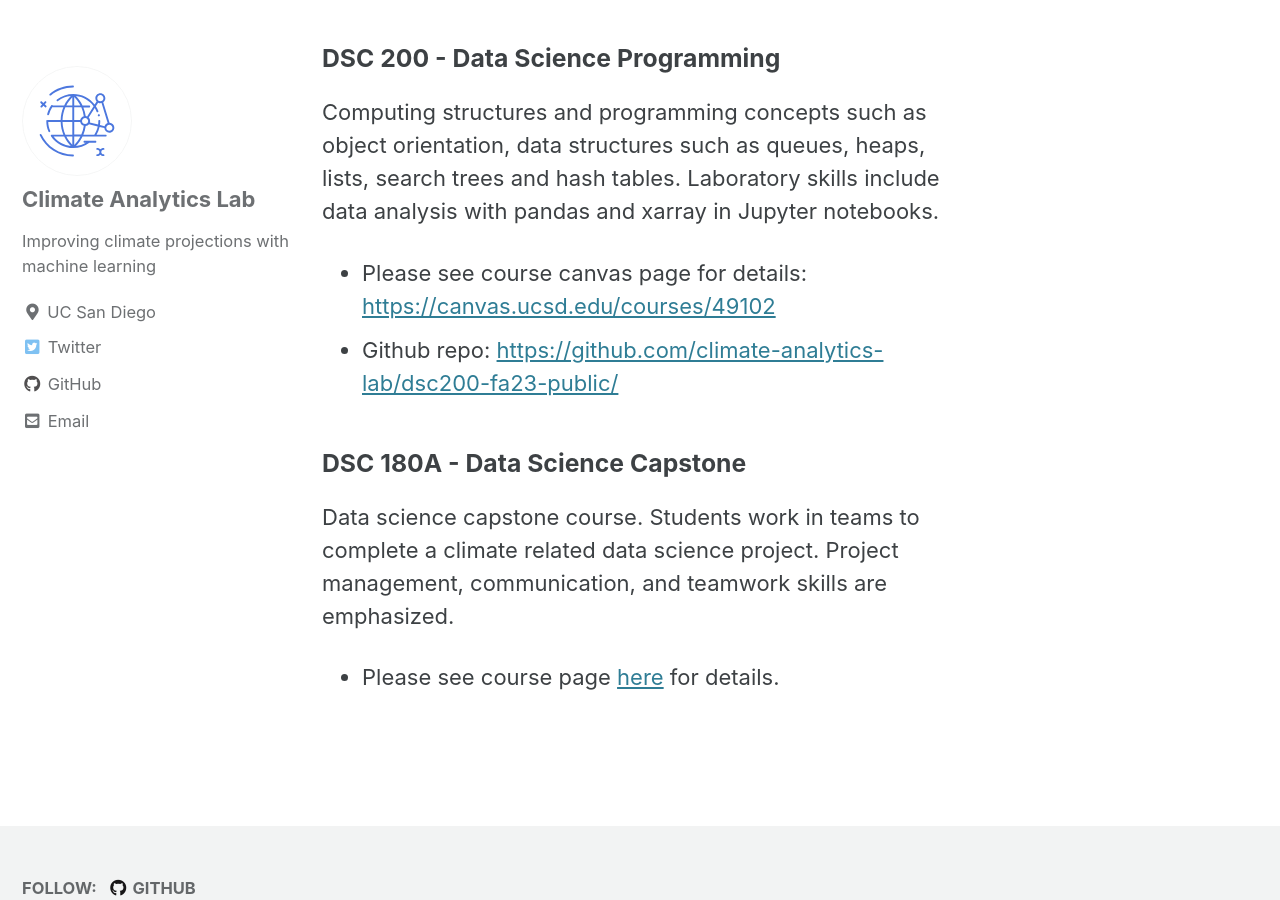
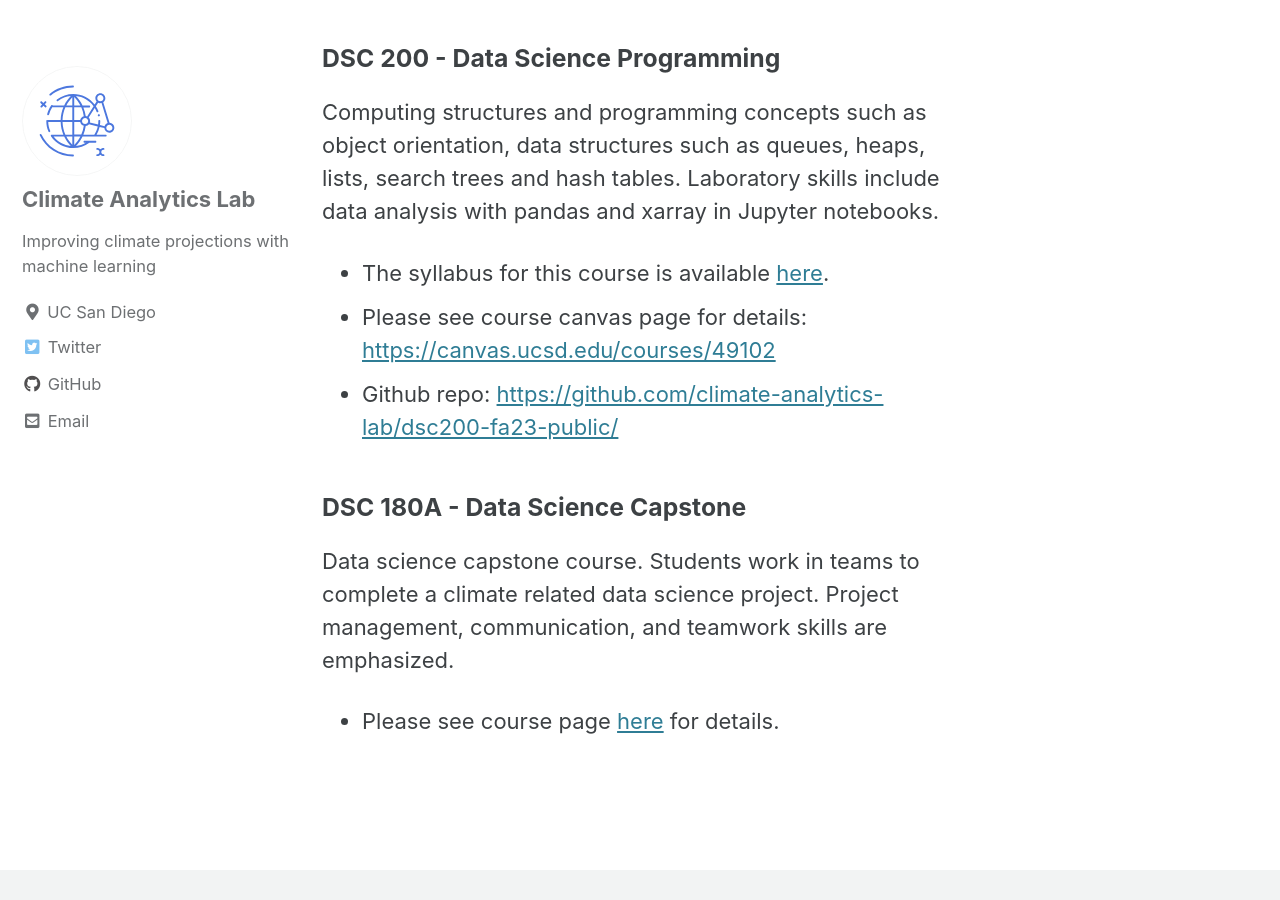
Before and after one commit to jackljk/climate-analytics-lab.github.io, a Jekyll site: the page built from _pages/teaching.md, in a window 1280 px wide and 900 px high, scrolled down 816 px. Built offline with Jekyll 4.4.1, drawn with Linux system fonts in a browser that asks for light colours; cached includes are drawn as plain includes.

Commit message:
Adding DSC200 sylabus

```diff
--- a/_pages/teaching.md
+++ b/_pages/teaching.md
@@ -19,6 +19,7 @@ This course introduces students to the theory and practice of deep learning for
 
 Computing structures and programming concepts such as object orientation, data structures such as queues, heaps, lists, search trees and hash tables. Laboratory skills include data analysis with pandas and xarray in Jupyter notebooks.
 
+ - The syllabus for this course is available [here](https://docs.google.com/document/d/1tzFKGk-_i-EBZ8EoAs3aV0XDtmRKXyOW60dvkvF4KbU/edit?usp=sharing).
  - Please see course canvas page for details: <https://canvas.ucsd.edu/courses/49102>
  - Github repo: <https://github.com/climate-analytics-lab/dsc200-fa23-public/>
 
```
